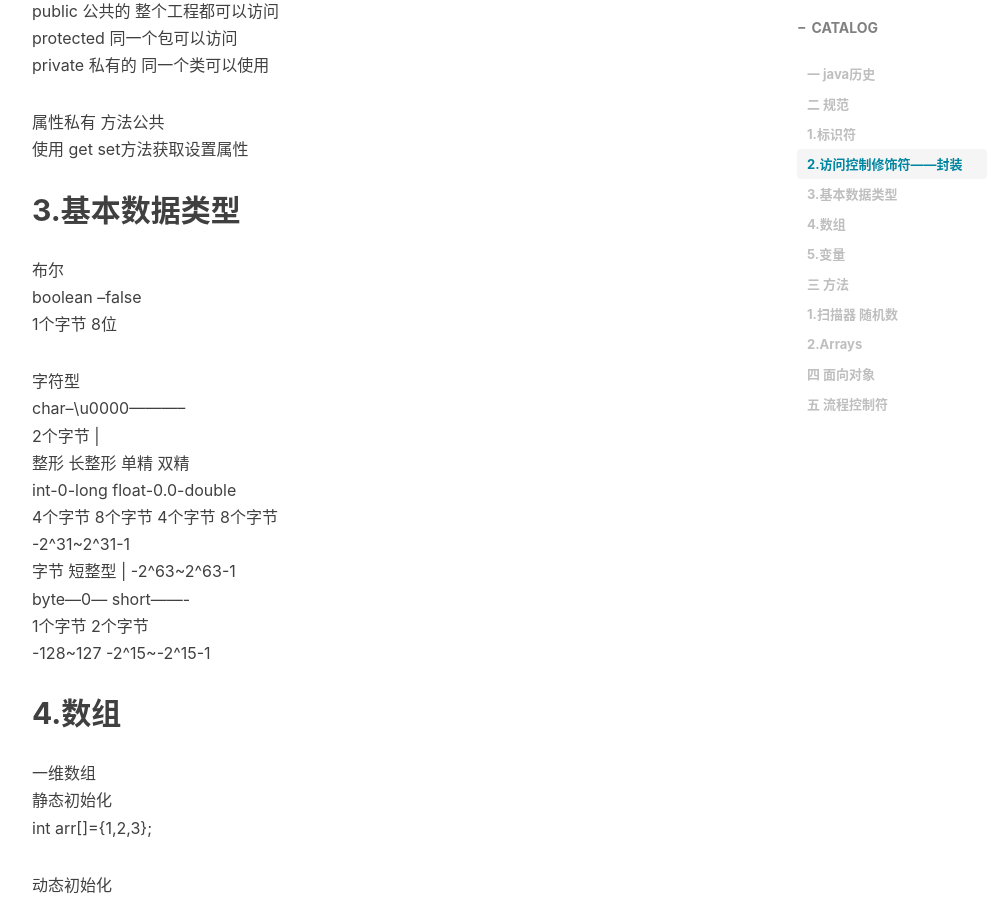
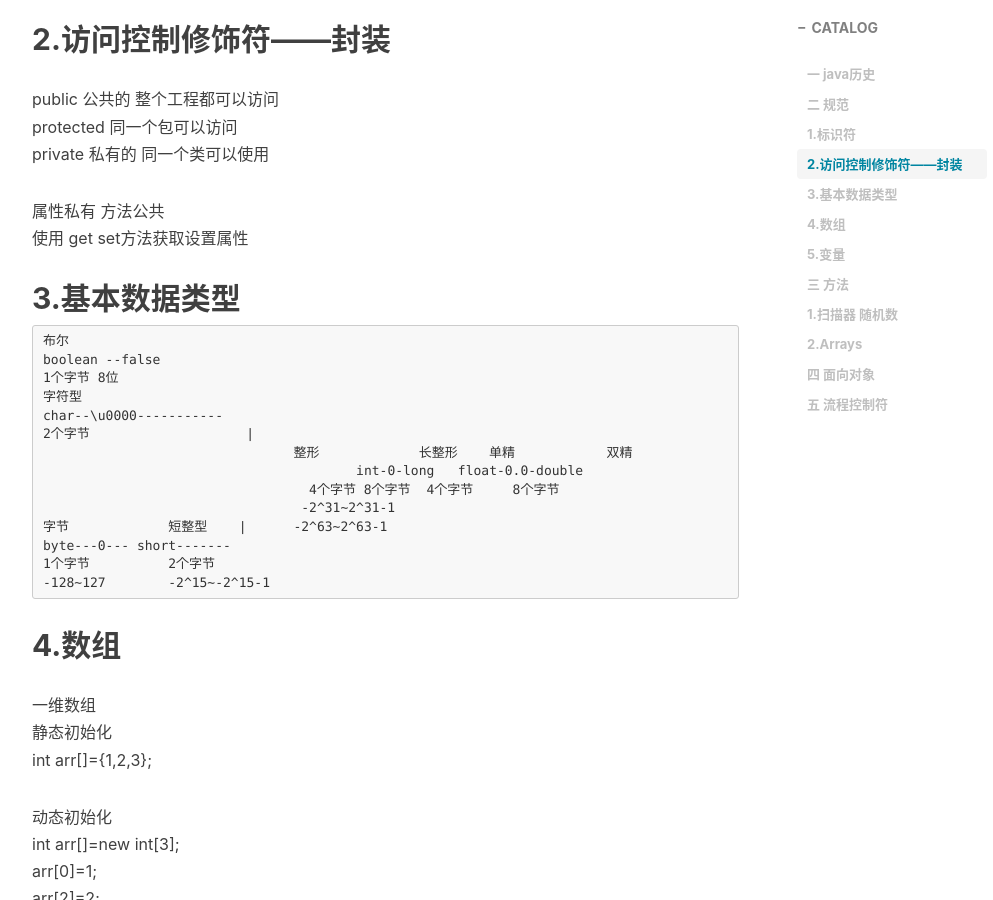
Before and after one commit to RoarerWang/roarerwang.github.io, a Jekyll site: the page built from _posts/2019-07-14-Week01.md, in a window 1280 px wide and 900 px high, scrolled down 1418 px. Shown: the whole window, without its empty margins (233-1226 px from the left). Built offline with Jekyll 4.4.1, drawn with Linux system fonts in a browser that asks for light colours; nearby versions of some CDN libraries; comment, search, counter and statistics services are not loaded; some of the changed text lies outside the part shown.

````diff
--- a/_posts/2019-07-14-Week01.md
+++ b/_posts/2019-07-14-Week01.md
@@ -10,11 +10,11 @@ tags:                               #标签
     - Javase
 ---
 
-一 java历史
-二 规范
-三 方法
-四 面向对象
-五 流程控制符
+- 一 java历史
+- 二 规范
+- 三 方法
+- 四 面向对象
+- 五 流程控制符
 
 ---
 
@@ -51,10 +51,11 @@ private 私有的 同一个类可以使用
 使用 get set方法获取设置属性
 
 ## 3.基本数据类型
+
+```
 布尔
 boolean --false
 1个字节 8位
-
 字符型
 char--\u0000-----------
 2个字节                    |
@@ -66,6 +67,7 @@ char--\u0000-----------
 byte---0--- short-------
 1个字节		2个字节
 -128~127	-2^15~-2^15-1
+```
 
 ## 4.数组
 一维数组
````
